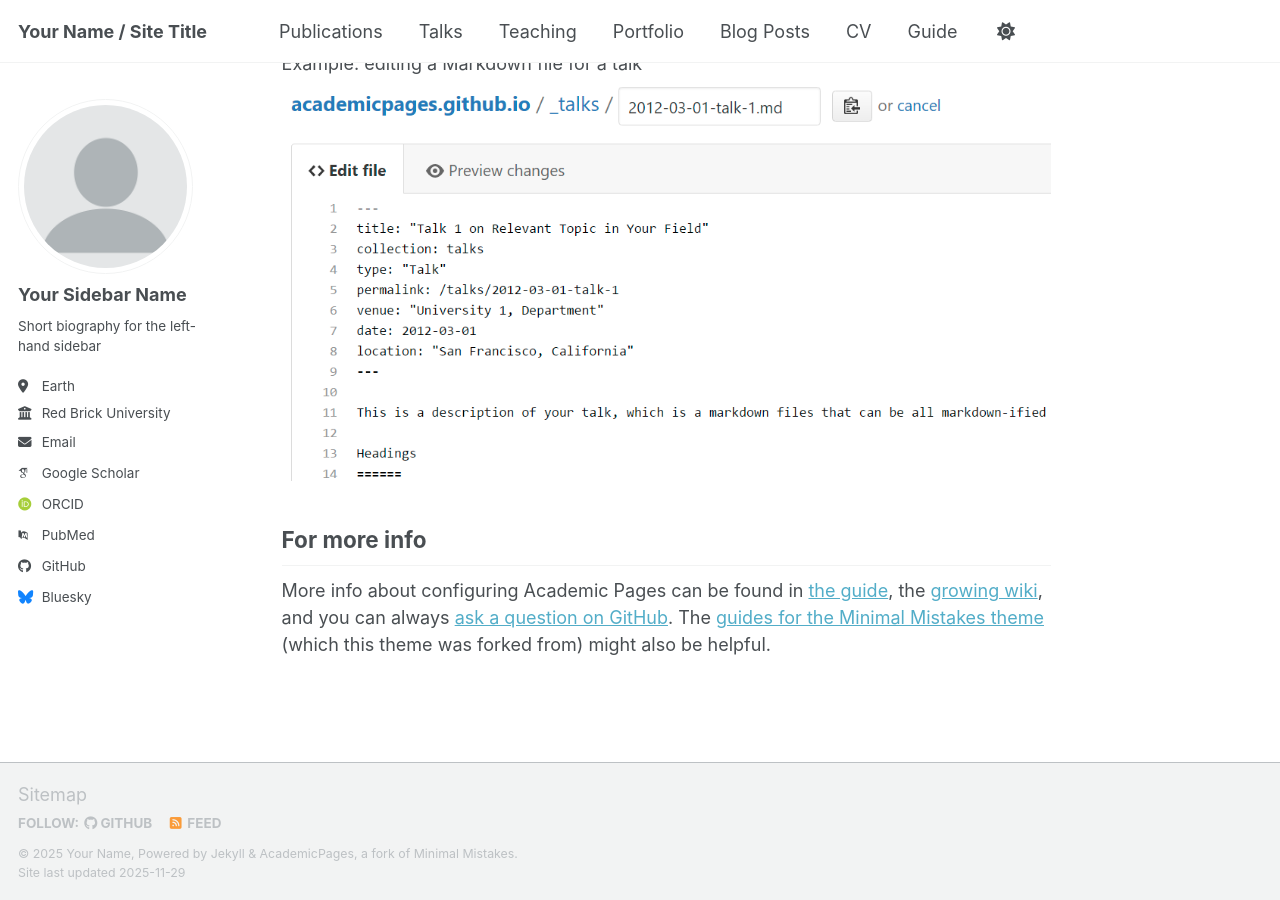
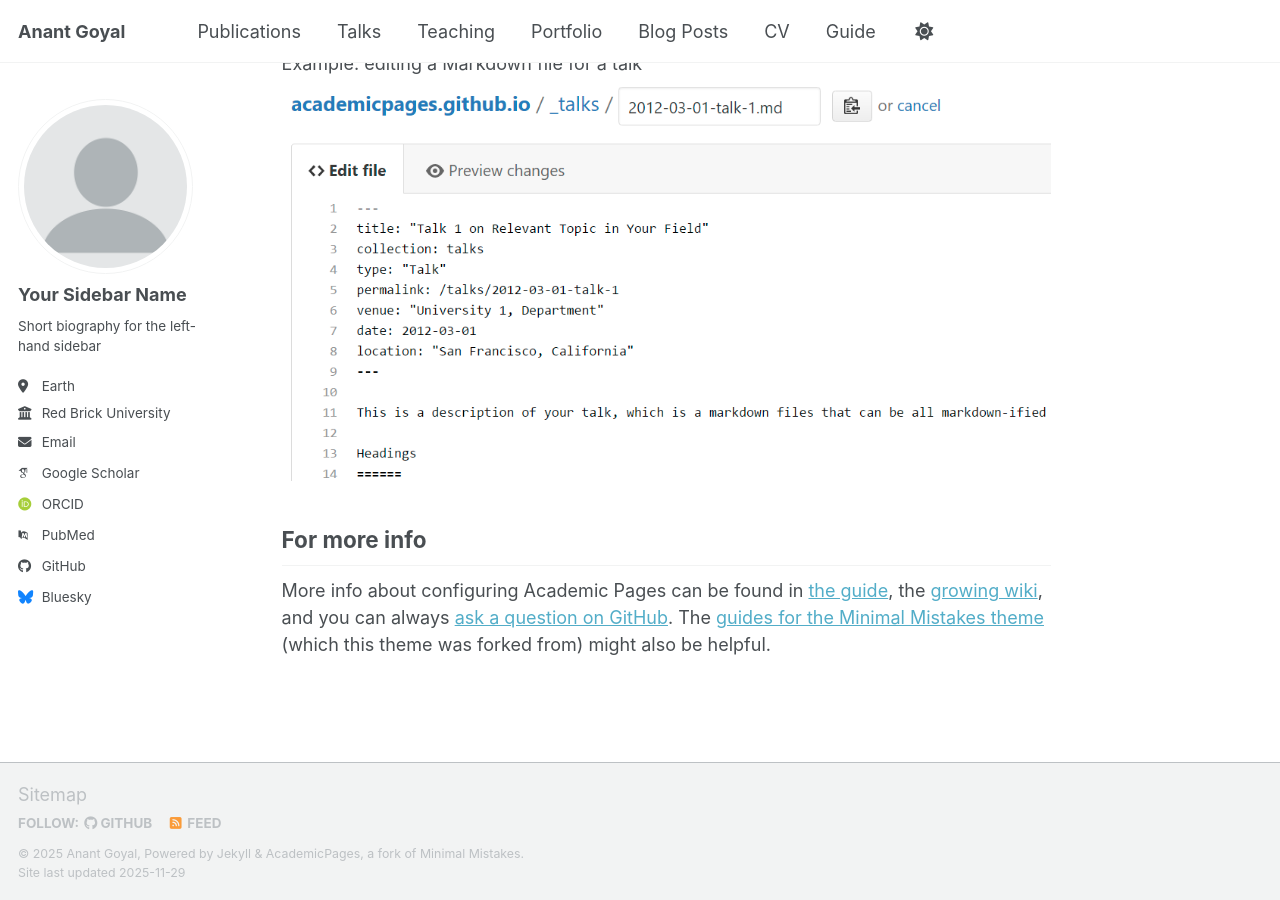
Before and after one commit to Mindfulbrain17/Mindfulbrain17.github.io, a Jekyll site: the page built from _pages/about.md, in a window 1280 px wide and 900 px high, scrolled down 2718 px. Built offline with Jekyll 4.4.1, drawn with Linux system fonts in a browser that asks for light colours; some web fonts are replaced; a script bundle is joined from its source files by our own code; library files that are not in the unit come from our copies.

Commit message:
Update site configuration with personal details

```diff
--- a/_config.yml
+++ b/_config.yml
@@ -9,14 +9,14 @@
 # Basic Site Settings
 locale                   : "en-US"
 site_theme               : "default" # Currently available options are "default", "air"
-title                    : "Your Name / Site Title"
+title                    : "Anant Goyal"
 title_separator          : "-"
-name                     : &name "Your Name"
-description              : &description "Your Name's academic portfolio"   # Update this with a general description of your site, this is the default if not overridden by a page
-url                      : https://academicpages.github.io # The base hostname & protocol for your site e.g. "https://[your GitHub username].github.io",
+name                     : &name "Anant Goyal"
+description              : &description "A student of Life"   # Update this with a general description of your site, this is the default if not overridden by a page
+url                      : https://mindfulbrain17.github.io/ # The base hostname & protocol for your site e.g. "https://[your GitHub username].github.io",
                                                            # or if you already have some other page hosted on Github then use "https://[your GitHub username].github.io/[Your Repo Name]"
 baseurl                  : "" # the subpath of your site, e.g. "/blog"
-repository               : "academicpages/academicpages.github.io"
+repository               : "Mindfulbrain17/Mindfulbrain17.github.io"
 
 # Site Author - The following control what appear as part of the author content on the side bar.
 #               If a field is blank the icon and link will not appear, otherwise it will be shown.
```
